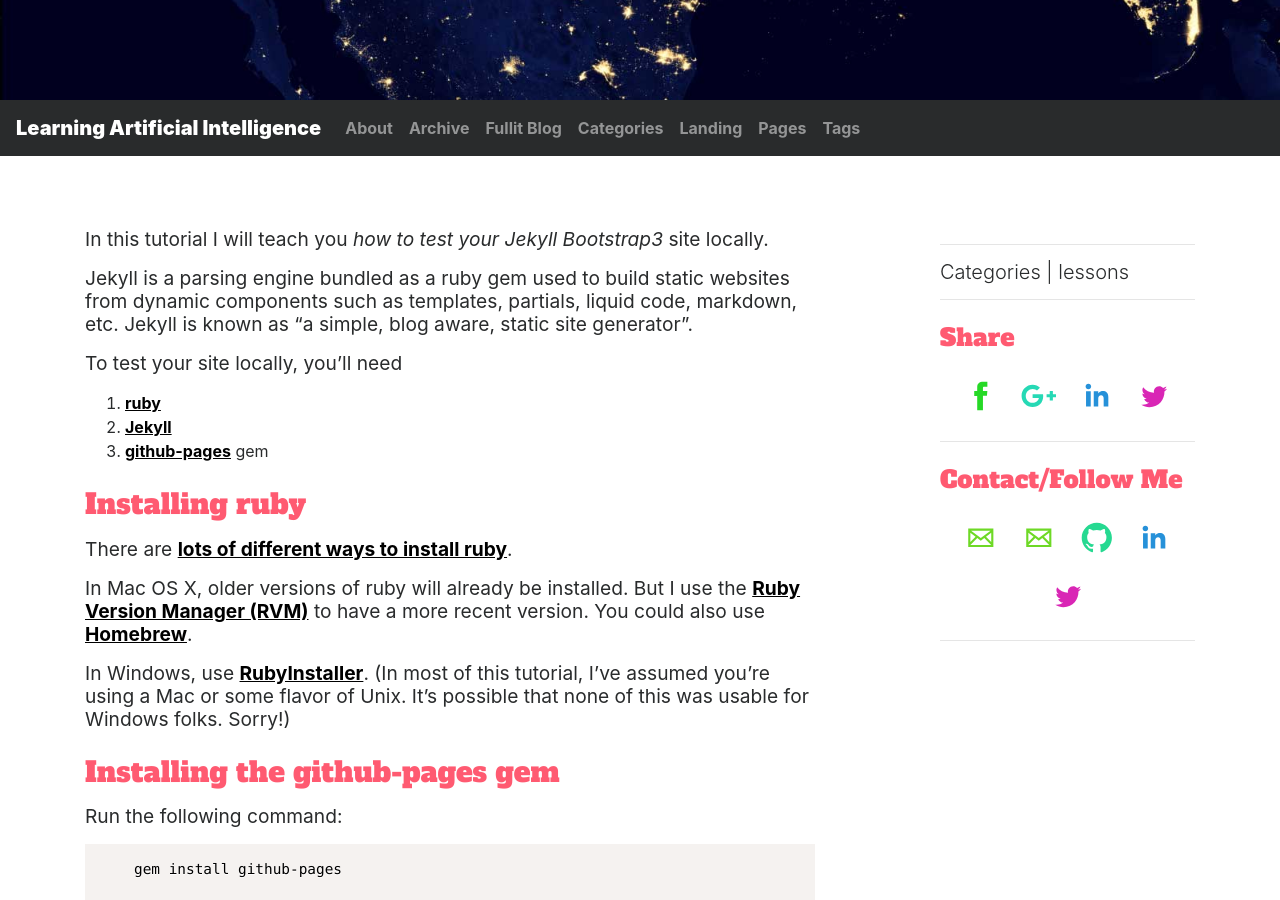
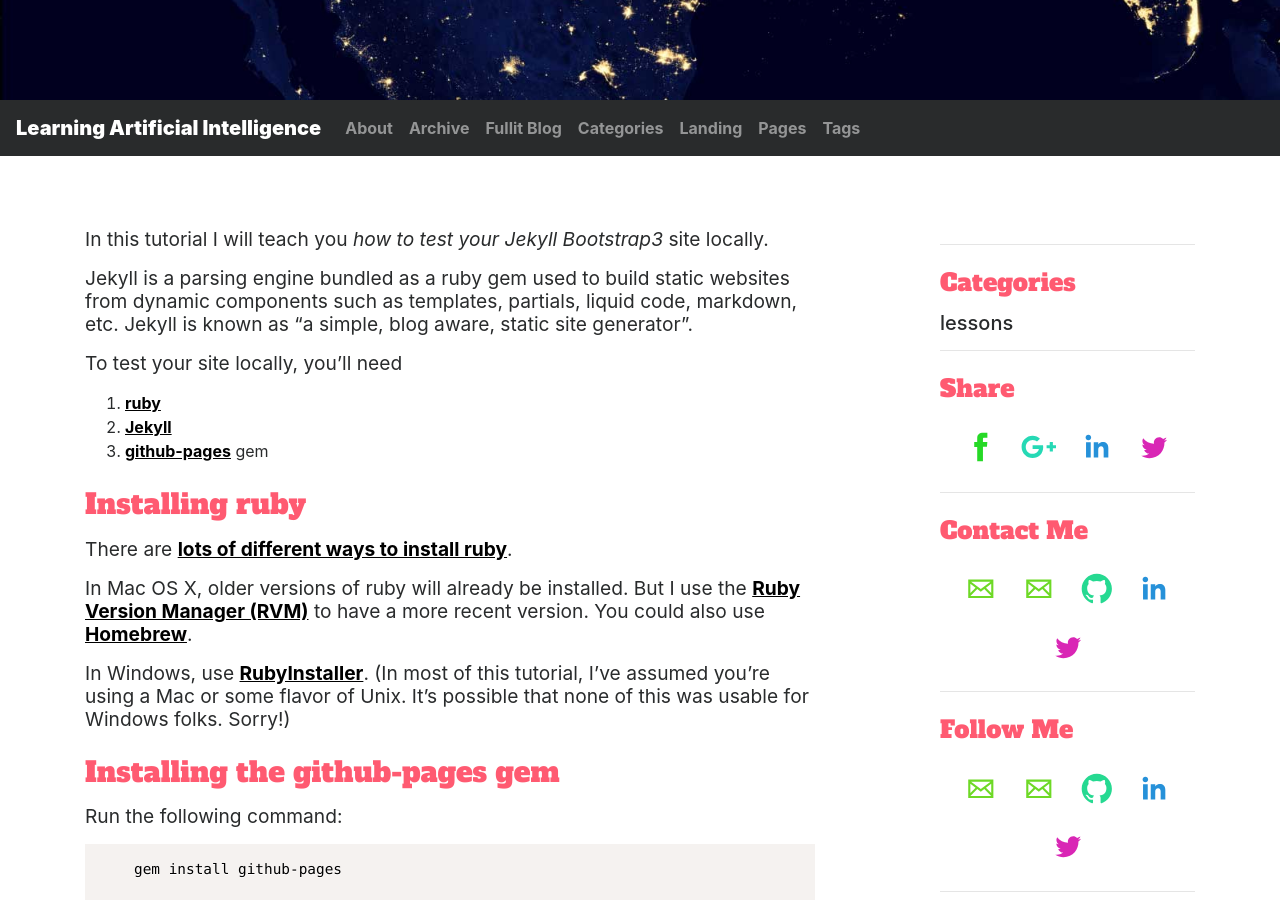
Before and after one commit to learning-artificial-intelligence/learning-artificial-intelligence.github.io, a Jekyll site: the page built from _posts/lessons/2017-01-17-testing-locally.md, in a window 1280 px wide and 900 px high, scrolled down 800 px. Built offline with Jekyll 4.4.1, drawn with Linux system fonts in a browser that asks for light colours; nearby versions of some CDN libraries; some web fonts are replaced; comment, search, counter and statistics services are not loaded.

Commit message:
Some minor changes added
Some minor changes added

```diff
--- a/_includes/side-bar.html
+++ b/_includes/side-bar.html
@@ -1,13 +1,16 @@
 <div class="side-bar sticky-top">
   <br/>
   <hr>
-  <div>
-    {% unless page.categories == empty %}
-          <h4 class="lead">
-                Categories | {{page.categories | array_to_sentence_string}}
-          </p>
-    {% endunless %}
-  </div>
+  {% unless page.categories == empty %}
+    <div>
+      <div class="post">
+        <h4>Categories</h4>
+      </div>
+      <h5>
+        {{page.categories | array_to_sentence_string}}
+      </h5>
+    </div>
+  {% endunless %}
   <hr>
   <div>
     <div class="post">
@@ -18,7 +21,14 @@
   <hr>
   <div>
     <div class="post">
-      <h4>Contact/Follow Me</h4>
+      <h4>Contact Me</h4>
+    </div>
+    {% include social-block.html %}
+  </div>
+  <hr>
+  <div>
+    <div class="post">
+      <h4>Follow Me</h4>
     </div>
     {% include social-block.html %}
   </div>
```
